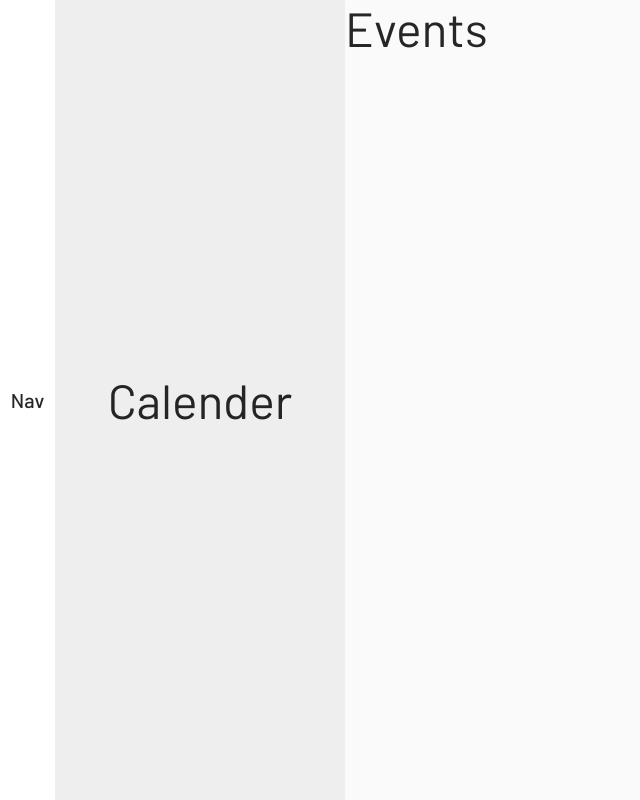
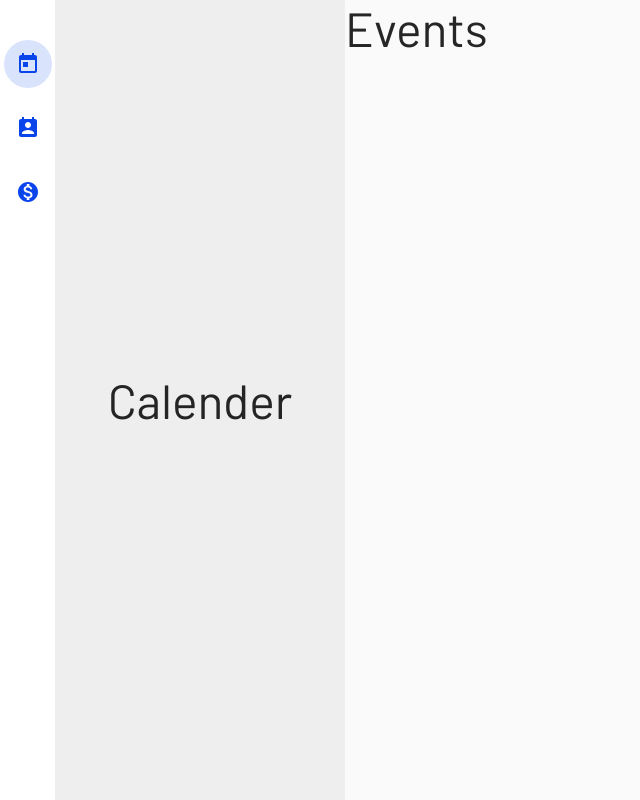
Before and after one commit to eddiecooro/rechat-calendar, a React (Create React App) app: page /dashboard/calender in a window 1280 px wide. Shown: the whole page, without its empty margins (0-640 px from the left). Built offline with nearby package versions, Linux system fonts and the light colour scheme.

Commit message:
Add dashboard navigation

```diff
--- a/package.json
+++ b/package.json
@@ -4,6 +4,7 @@
   "private": true,
   "dependencies": {
     "@material-ui/core": "^4.5.1",
+    "@material-ui/icons": "^4.5.1",
     "@types/react-router-config": "^5.0.1",
     "@types/react-router-dom": "^5.1.0",
     "clsx": "^1.0.4",
--- a/src/elements/NavBar.tsx
+++ b/src/elements/NavBar.tsx
@@ -1,12 +1,47 @@
 import React from 'react';
-import { Typography, Grid, Box } from '@material-ui/core';
+import { Typography, Grid, Box, Button, IconButton } from '@material-ui/core';
 import { makeStyles, createStyles } from '@material-ui/core/styles';
+import { Link, NavLink } from 'react-router-dom';
+import {
+  Today as CalenderIcon,
+  PermContactCalendar as PermContactCalendarIcon,
+  MonetizationOn as MonetizationOnIcon
+} from '@material-ui/icons';
 
 const useStyle = makeStyles(theme =>
   createStyles({
-    root: { backgroundColor: theme.palette.common.white }
+    root: {
+      backgroundColor: theme.palette.common.white,
+      padding: theme.spacing(4, 0)
+    },
+    button: {
+      margin: theme.spacing(1, 0),
+      '&.active': {
+        backgroundColor: theme.palette.primary.light
+      },
+      '&:hover': {
+        backgroundColor: theme.palette.grey[200]
+      }
+    }
   })
 );
+
+type NavBarIconProps = {
+  to: string;
+  Icon: React.ElementType;
+};
+const NavBarIcon: React.FC<NavBarIconProps> = ({ to, Icon }) => {
+  const classes = useStyle();
+  return (
+    <IconButton
+      className={classes.button}
+      to={to}
+      activeClassName="active"
+      component={NavLink}>
+      <Icon color="primary" />
+    </IconButton>
+  );
+};
 
 const NavBar: React.FC = () => {
   const classes = useStyle();
@@ -15,9 +50,12 @@ const NavBar: React.FC = () => {
       className={classes.root}
       container
       item
-      justify="center"
+      direction="column"
+      justify="flex-start"
       alignItems="center">
-      <Typography variant="h6">Nav</Typography>
+      <NavBarIcon to="/dashboard/calender" Icon={CalenderIcon} />
+      <NavBarIcon to="/dashboard/contacts" Icon={PermContactCalendarIcon} />
+      <NavBarIcon to="/dashboard/deals" Icon={MonetizationOnIcon} />
     </Grid>
   );
 };
--- a/src/theme.tsx
+++ b/src/theme.tsx
@@ -9,6 +9,14 @@ import {} from '@material-ui/core/styles';
 let theme = createMuiTheme({
   typography: {
     fontFamily: 'Barlow, Georgia, Times New Roman, Times, serif'
+  },
+  palette: {
+    primary: {
+      main: '#0945eb',
+      light: '#dae3fc'
+    },
+    contrastThreshold: 3,
+    tonalOffset: 0.4
   }
 });
 theme = responsiveFontSizes(theme);
```
Also changed, not shown: 1 other file (tests, documents, lock files or other folders).
